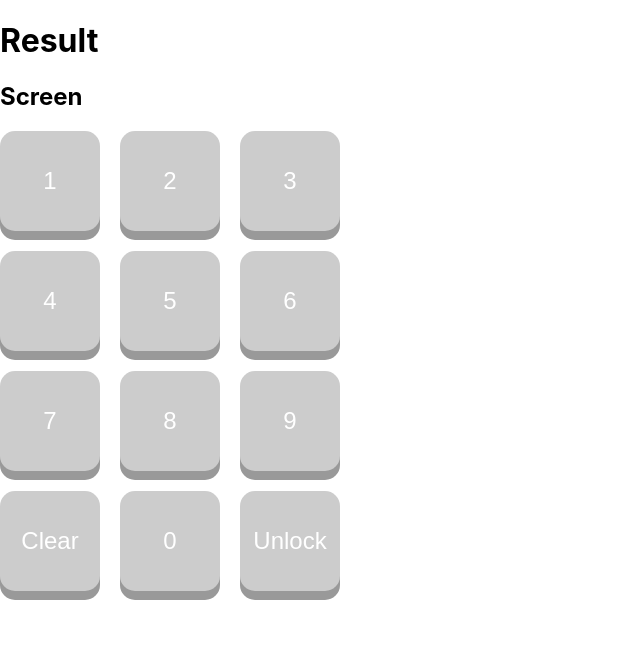
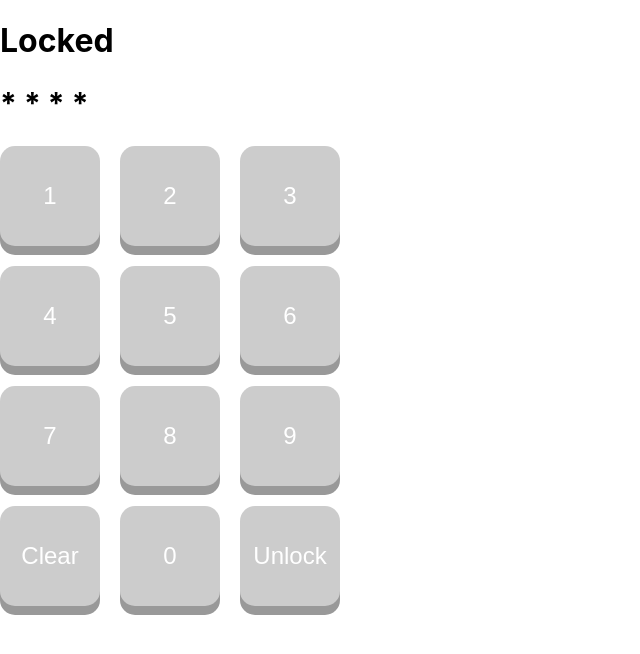
Before and after one commit to afx-dummy-account/afx-pin-lock, a React (Create React App) app: page / in a window 1280 px wide. Shown: the top 654 px of the page, without its empty margins (0-640 px from the left). Built offline with nearby package versions, Linux system fonts and the light colour scheme.

Commit message:
locked + ****

```diff
--- a/src/comps/Result.tsx
+++ b/src/comps/Result.tsx
@@ -1,5 +1,5 @@
 import React from 'react'
 
 export default () => {
-    return <h1>Result</h1>
+    return <h1>Locked</h1>
 }
--- a/src/comps/Screen.tsx
+++ b/src/comps/Screen.tsx
@@ -1,5 +1,10 @@
 import React from 'react'
+import styled from 'styled-components'
+
+const StyledScreen = styled.h2`
+    font-size: 30px;
+`
 
 export default () => {
-    return <h2>Screen</h2>
+    return <StyledScreen>* * * *</StyledScreen>
 }
```
